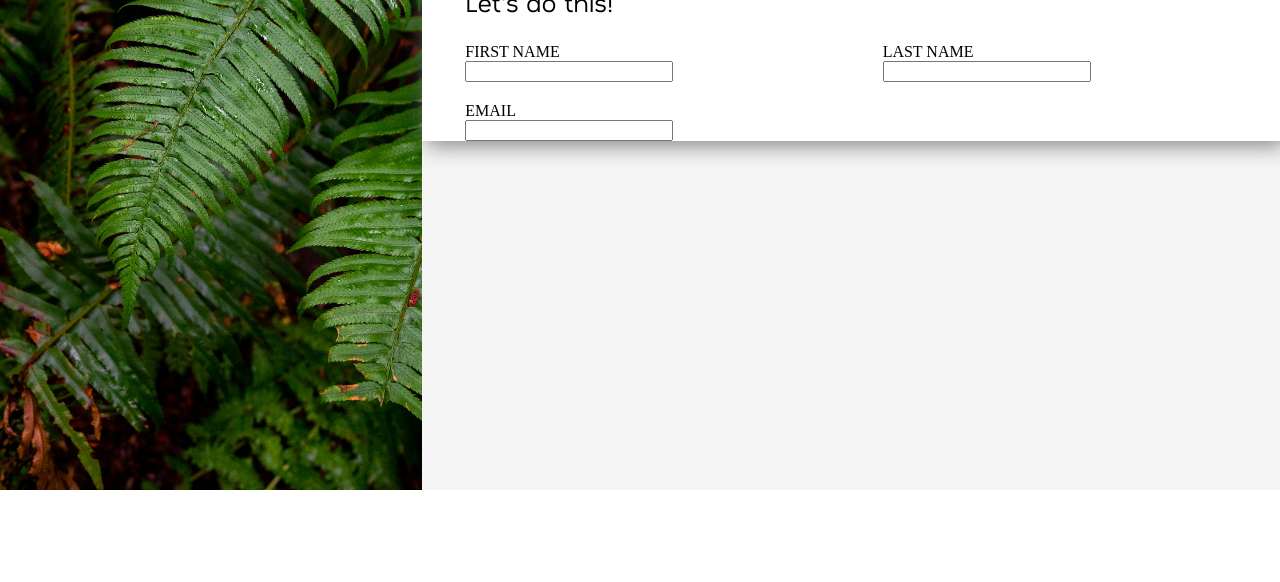
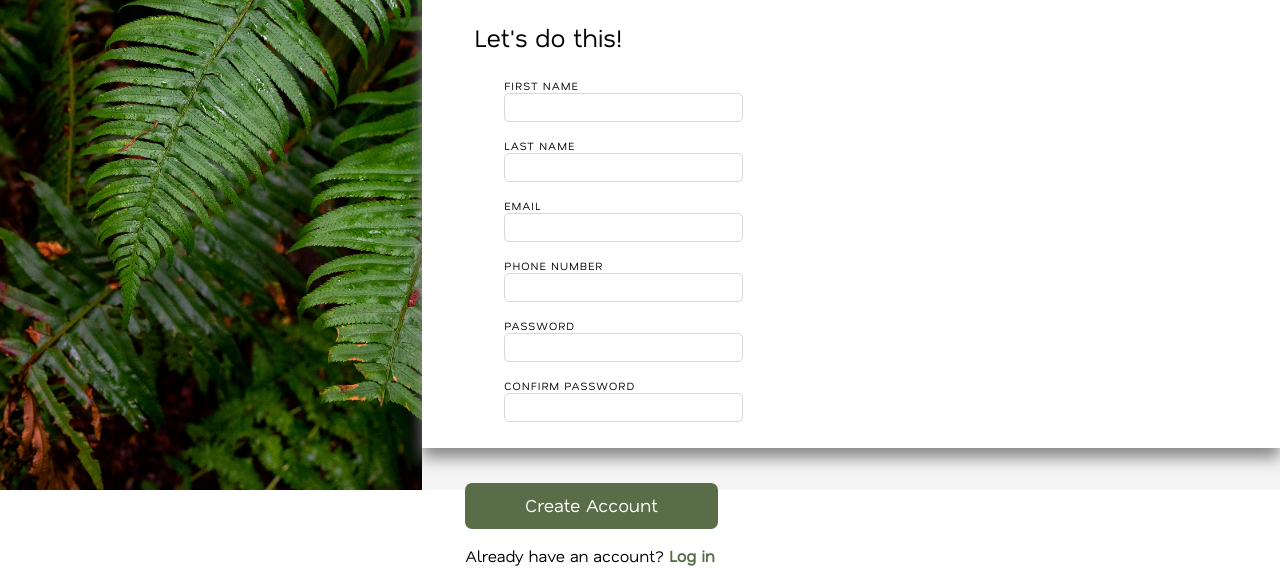
Before and after one commit to sk8rh8r7717/odin-sign-up-form, a plain HTML site: page index.html in a window 1280 px wide. Shown: the part 310-892 px from the top of the page. Before the commit the page ends 800 px from the top, so only its background shows below. Drawn offline with Linux system fonts and the light colour scheme.

Commit message:
Completed form version 1

```diff
--- a/index.html
+++ b/index.html
@@ -20,13 +20,14 @@
             <p class="form-headings">You <i>know</i> you want to.</p>
 
             <form id="signup-form">
+                <div class="form-box">
                     <p class="form-headings">Let's do this!</p>
                     <div class="form-inputs">
                         <div class="input-pair">
                             <label for="first-name">FIRST NAME</label>
                             <input type="text" name="first-name" id="first-name">
                         </div>
-                    <div class="input-pair">
+                        <div class="input-pair even">
                             <label for="last-name">LAST NAME</label>
                             <input type="text" name="last-name" id="last-name">
                         </div>
@@ -34,7 +35,23 @@
                             <label for="email">EMAIL</label>
                             <input type="email" name="email" id="email">
                         </div>
+                        <div class="input-pair even">
+                            <label for="phone">PHONE NUMBER</label>
+                            <input type="tel" name="phone" id="phone">
                         </div>
+                        <div class="input-pair">
+                            <label for="pass">PASSWORD</label>
+                            <input type="password" name="pass" id="pass">
+                        </div>
+                        <div class="input-pair even">
+                            <label for="conf-pass">CONFIRM PASSWORD</label>
+                            <input type="password" name="conf-pass" id="conf-pass">
+                        </div>
+                    </div>
+                </div>
+
+                <button type="submit" id="create-account-btn">Create Account</button>
+                <p id="login-text">Already have an account? <a href="" id="login-link">Log in</a></p>
             </form>
         </div>
     </div>
--- a/styles.css
+++ b/styles.css
@@ -60,26 +60,67 @@ body{
     margin-top: 10%;
 }
 
-#signup-form {
+.form-box {
     background-color: rgb(255, 255, 255);
-    box-shadow: 5px 5px 20px #888888;
+    box-shadow: 0px 10px 15px #888888;
+    padding: 10px;
 }
 
 .form-inputs {
     margin-left: 5%;
     display:flex;
     flex-wrap: wrap;
-    gap: 20px;
-    align-items: start;
-    justify-content: start;
+    flex-direction: row;
 }
 
 .input-pair {
     display: flex;
     flex-direction: column;
-    flex: 1 0 33%;
+    margin-bottom: 1rem;
+    margin-left: 30px;
+}
+
+.input-pair > label {
+    font-family: 'NataSans';
+    letter-spacing: 1px;
+    font-size: 11px;
 }
 
 .input-pair > input {
-    max-width: 15em
+    width: 17em;
+    padding: 5px;
+    border-radius: 5px;
+    border: solid 1px #d8d8d8;
+    font-family: 'NataSans';
 }
+
+.even {
+    margin-right: 40%;
+}
+
+#create-account-btn {
+    background-color: #596D48;
+    color: white;
+    margin-top: 35px;
+    margin-left: 5%;
+    padding-top: 10px;
+    padding-bottom: 12px;
+    padding-left: 60px;
+    padding-right: 60px;
+    border-radius: 7px;
+    border: solid 0px;
+    font-size: 18px;
+    font-family: 'NataSans';
+}
+
+#login-text {
+    margin-left: 5%;
+    font-size: 16px;
+    font-family: 'NataSans';
+}
+
+#login-text > a {
+    color: #596D48;
+    text-decoration: none;
+    font-weight: bold;
+}
```
Lines whose indentation alone changed are shown as unchanged.
